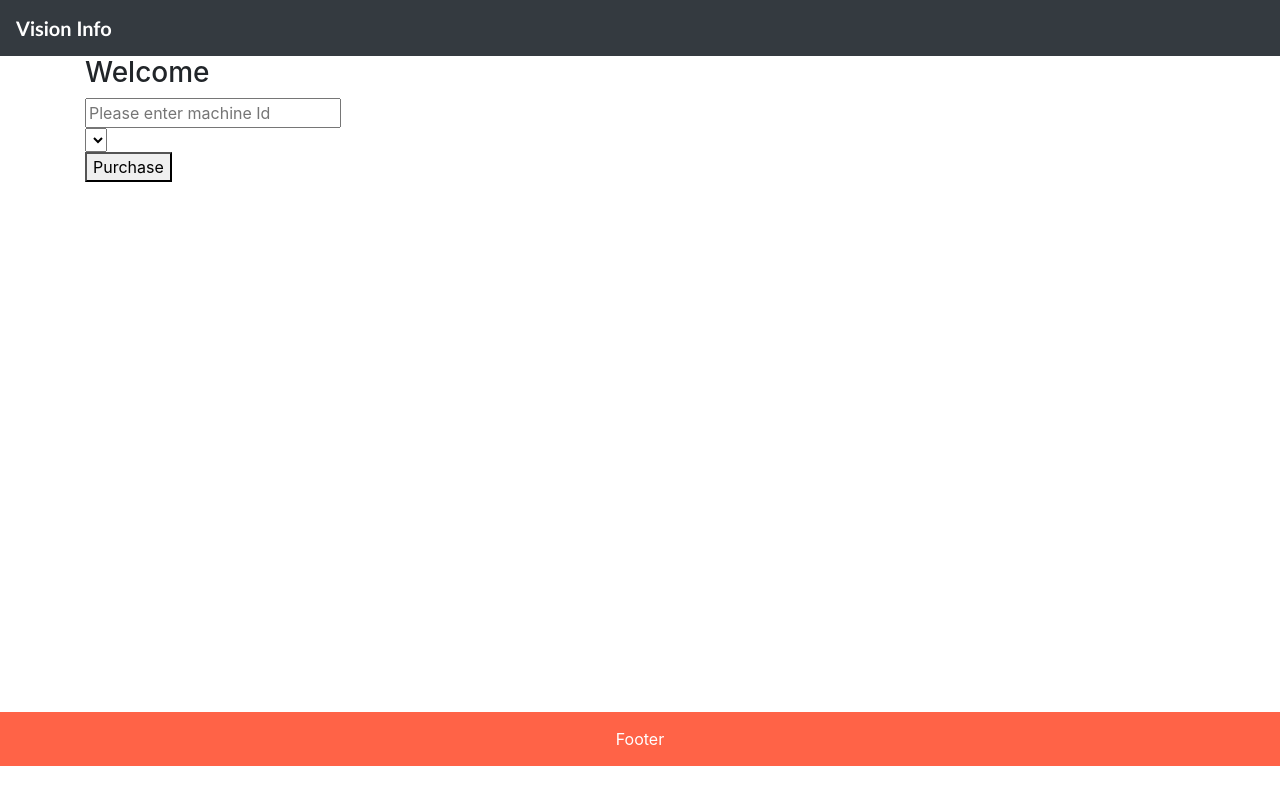
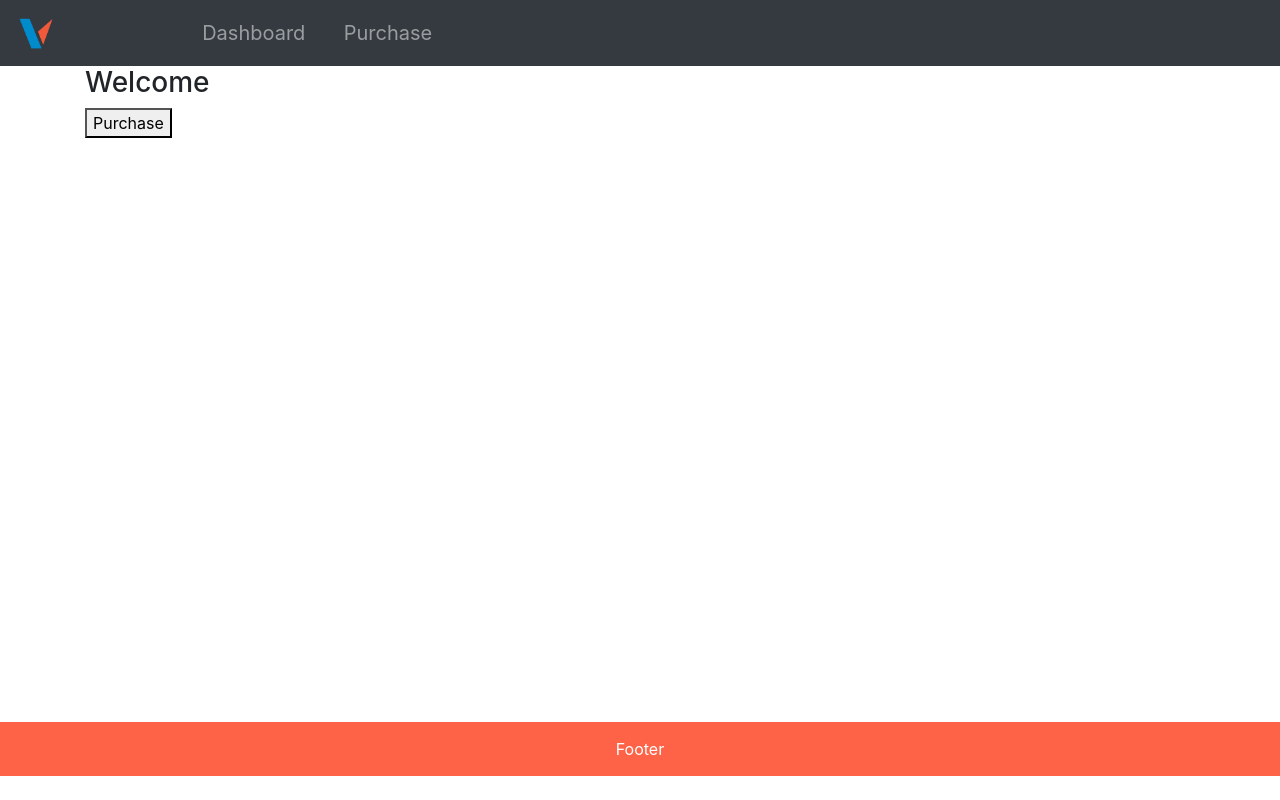
Before and after one commit to coljadu/VisionUI, an Angular app: page /home in a window 1280 px wide. Built offline with nearby package versions, Linux system fonts and the light colour scheme.

Commit message:
style stuff added

```diff
--- a/src/app/header/header.component.css
+++ b/src/app/header/header.component.css
@@ -1,5 +1,12 @@
 .vision-logo {
-    font-family: 'Gill Sans', 'Gill Sans MT', Calibri, 'Trebuchet MS', sans-serif;
-    text-transform: capitalize;
-    font-weight: 600;
+
 }
+
+.nav-item-group{
+    margin-left: 8%;
+    font-size: 20px;
+}
+
+.nav-item {
+    margin-left: 10%;
+}
--- a/src/app/header/header.component.html
+++ b/src/app/header/header.component.html
@@ -1,9 +1,16 @@
 <header>
   <!-- Fixed navbar -->
   <nav class="navbar navbar-expand-md navbar-dark top bg-dark">
-    <a class="navbar-brand vision-logo" href="#">Vision Info</a>
-    <button class="navbar-toggler" type="button" data-toggle="collapse" data-target="#navbarCollapse" aria-controls="navbarCollapse" aria-expanded="false" aria-label="Toggle navigation">
-      <span class="navbar-toggler-icon"></span>
-    </button>
+    <a class="navbar-brand vision-logo" href="/home">
+      <img src='../../assets/images/vision-logo.png' alt='vision-logo' width="40px">
+    </a>
+    <ul class="navbar-nav nav-item-group">
+      <li class="nav-item" ng-class="{ active: isActive('/home') }">
+        <a class="nav-link" id='dashbord-nav' href="/home">Dashboard</a>
+      </li>
+      <li class="nav-item" ng-class="{ active: isActive('/purchase') }">
+        <a class="nav-link" id='purchase-nav' href="/purchase">Purchase</a>
+      </li>
+    </ul>
   </nav>
 </header>
--- a/src/app/home/home.component.html
+++ b/src/app/home/home.component.html
@@ -1,12 +1,4 @@
 <div class="container">
     <h3>Welcome {{this.name}}</h3>
-    <div class="select-plan">
-        <input type="text" name="machineId" id="machineId" placeholder="Please enter machine Id">
-        <div>
-            <select name="plan" id="planId">
-                <option *ngFor="let plan of plans" value=plan.id>{{plan.planName}}</option>
-            </select>
-        </div>
-        <button>Purchase</button>
-    </div>
+    <button>Purchase</button>
 </div>
--- a/src/app/home/home.component.ts
+++ b/src/app/home/home.component.ts
@@ -1,7 +1,7 @@
 import { Component, OnInit } from '@angular/core';
 import { Router } from '@angular/router';
 import { HttpClient } from '@angular/common/http';
-import { NgIf } from '@angular/common';
+import {  NgIf } from '@angular/common';
 
 @Component({
   selector: 'app-home',
@@ -19,6 +19,8 @@ export class HomeComponent implements OnInit {
     //this.getUserInfo();
     //this.getPlanInfo();
   }
+
+
   getUserInfo() {
     this.name = 'Ram';
   }
```
Also changed, not shown: src/assets/images/vision-logo.png (added).
